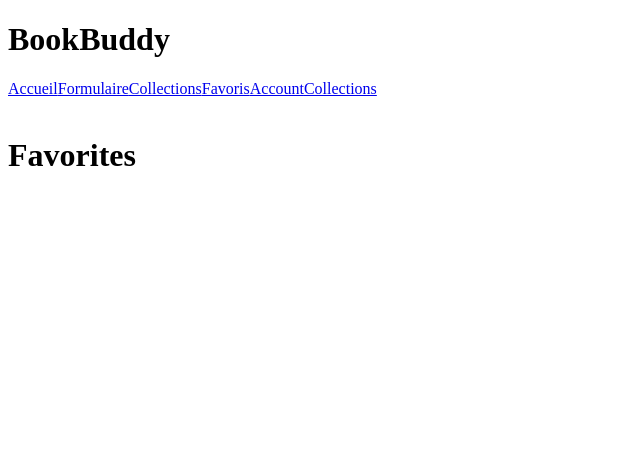
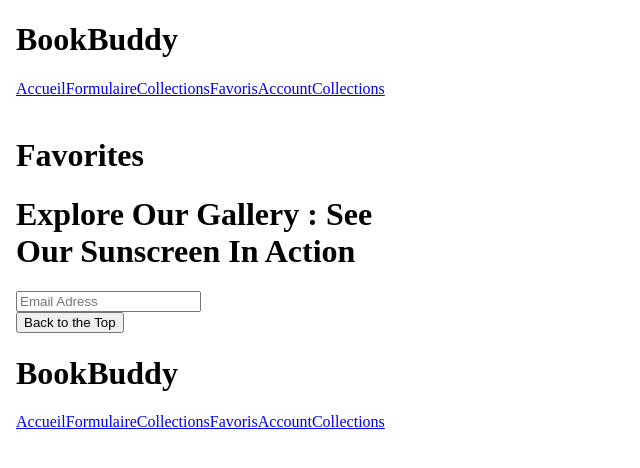
Before and after one commit to alyxandre-beniahia/bookBuddy, a React (Vite) app in the folder front-end/: page /favorites in a window 1280 px wide. Shown: the top 468 px of the page, without its empty margins (0-640 px from the left). Built offline with nearby package versions, Linux system fonts and the light colour scheme.

Commit message:
conflict resolution footer, create components footer and add on different pages

```diff
--- /dev/null
+++ b/front-end/src/components/footer.jsx
@@ -0,0 +1,25 @@
+import NavBar from '../components/navbar';
+
+function Footer(){
+    return(
+        <footer>
+            <div className="space">
+                <div className="phrase2">
+                    <h1>Explore Our Gallery : See<br></br> Our Sunscreen In Action</h1>
+                </div>
+                <div className="phrase">
+                    <label htmlFor="email"></label>
+                    <input type="email" id="email" name="email" placeholder='Email Adress'></input>
+                </div>
+                <div className="phrase">
+                    <button className="bouton">Back to the Top</button>
+                </div>
+            </div>
+            <div className="liens">
+                <NavBar />
+            </div>
+        </footer>
+    );
+}
+
+export default Footer;
--- a/front-end/src/pages/account.jsx
+++ b/front-end/src/pages/account.jsx
@@ -1,11 +1,16 @@
 import NavBar from '../components/navbar';
+import Footer from '../components/footer';
 
 function Account(){
     return(
-        <header>
-            <NavBar/>
-            <h1>Account</h1>
-        </header>
+        <body>
+            <header>
+                <NavBar/>
+                <h1>Account</h1>
+            </header>
+
+            <Footer />
+        </body>
     );
 }
 
--- a/front-end/src/pages/collections.jsx
+++ b/front-end/src/pages/collections.jsx
@@ -1,11 +1,16 @@
 import NavBar from '../components/navbar';
+import Footer from '../components/footer';
 
 function Collections(){
     return(
-        <header>
-            <NavBar/>
-            <h1>Collections</h1>
-        </header>
+        <body>
+            <header>
+                <NavBar/>
+                <h1>Collections</h1>
+            </header>
+
+            <Footer />
+        </body>
     );
 }
 
--- a/front-end/src/pages/favorites.jsx
+++ b/front-end/src/pages/favorites.jsx
@@ -1,11 +1,16 @@
 import NavBar from '../components/navbar';
+import Footer from '../components/footer';
 
 function Favorites(){
     return(
-        <header>
-            <NavBar/>
-            <h1>Favorites</h1>
-        </header>
+        <body>
+            <header>
+                <NavBar/>
+                <h1>Favorites</h1>
+            </header>
+
+            <Footer />
+        </body>
     );
 }
 
--- a/front-end/src/pages/home.jsx
+++ b/front-end/src/pages/home.jsx
@@ -1,11 +1,16 @@
 import NavBar from '../components/navbar';
+import Footer from '../components/footer';
 
 function Home(){
     return(
+    <body>
         <header>
             <NavBar/>
             <h1>Home</h1>
         </header>
+
+        <Footer />
+    </body>
     );
 }
 
```
